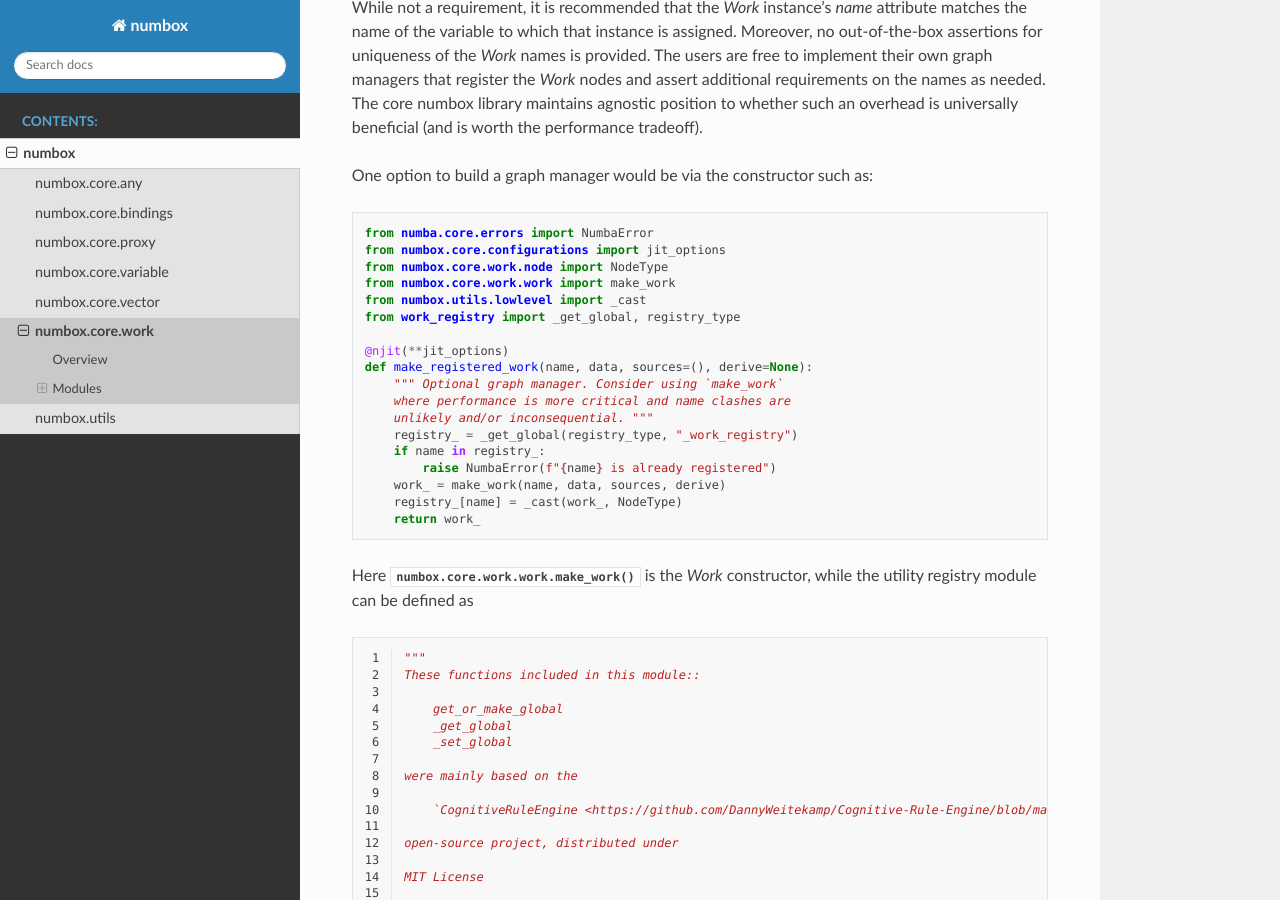
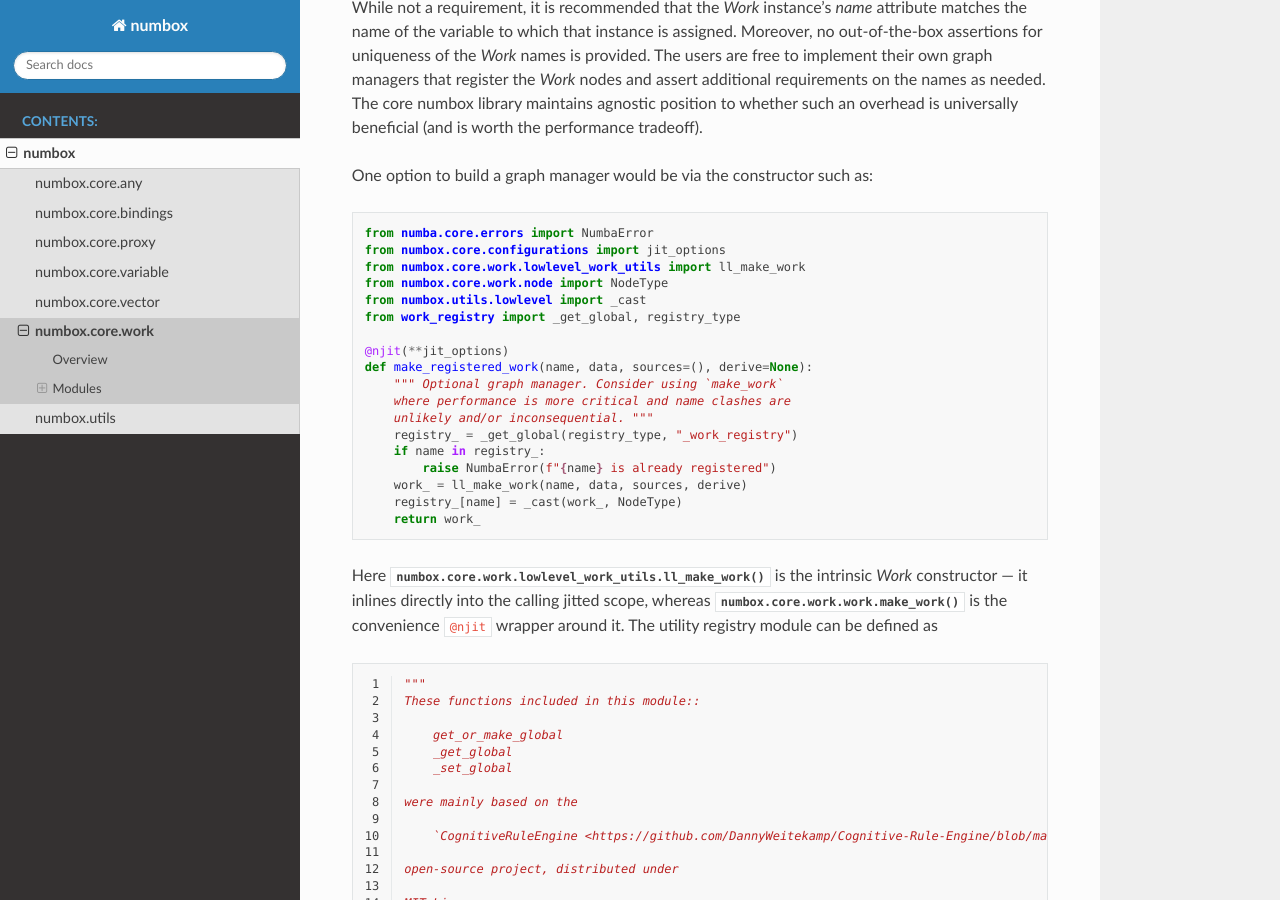
Before and after one commit to Goykhman/numbox, a Sphinx documentation site: the page built from docs/numbox.core.work.rst, in a window 1280 px wide and 900 px high, scrolled down 10644 px. Built offline with Sphinx 7.4.7 and the Read the Docs theme 3.1.0, drawn with Linux system fonts in a browser that asks for light colours.

Commit message:
docs(work): use ll_make_work in graph-manager example
The intrinsic inlines directly into the calling jitted scope instead of
dispatching through the make_work @njit wrapper, per maintainer suggestion
on the example constructor.

```diff
--- a/docs/numbox.core.work.rst
+++ b/docs/numbox.core.work.rst
@@ -523,8 +523,8 @@ One option to build a graph manager would be via the constructor such as::
 
     from numba.core.errors import NumbaError
     from numbox.core.configurations import jit_options
+    from numbox.core.work.lowlevel_work_utils import ll_make_work
     from numbox.core.work.node import NodeType
-    from numbox.core.work.work import make_work
     from numbox.utils.lowlevel import _cast
     from work_registry import _get_global, registry_type
 
@@ -536,12 +536,14 @@ One option to build a graph manager would be via the constructor such as::
         registry_ = _get_global(registry_type, "_work_registry")
         if name in registry_:
             raise NumbaError(f"{name} is already registered")
-        work_ = make_work(name, data, sources, derive)
+        work_ = ll_make_work(name, data, sources, derive)
         registry_[name] = _cast(work_, NodeType)
         return work_
 
-Here :func:`numbox.core.work.work.make_work` is the `Work` constructor,
-while the utility registry module can be defined as
+Here :func:`numbox.core.work.lowlevel_work_utils.ll_make_work` is the intrinsic
+`Work` constructor — it inlines directly into the calling jitted scope, whereas
+:func:`numbox.core.work.work.make_work` is the convenience ``@njit`` wrapper around it.
+The utility registry module can be defined as
 
 .. literalinclude:: ./_static/work_registry.py
    :language: python
```
